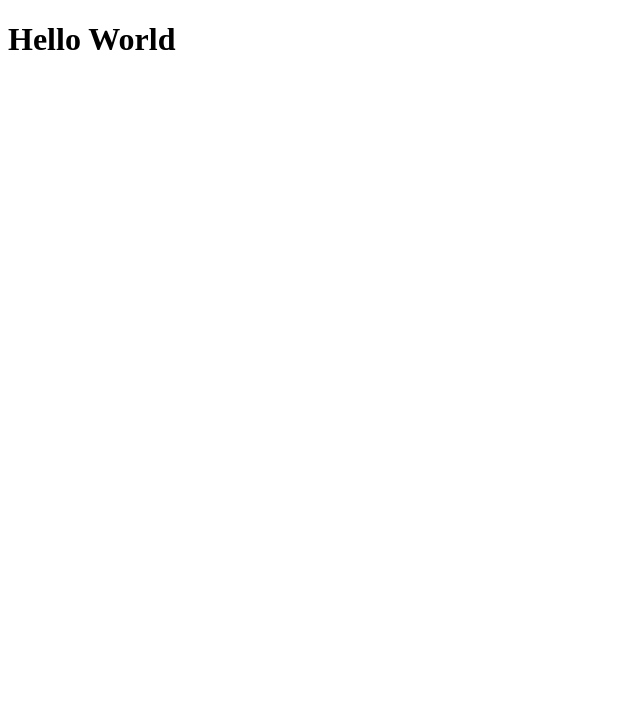
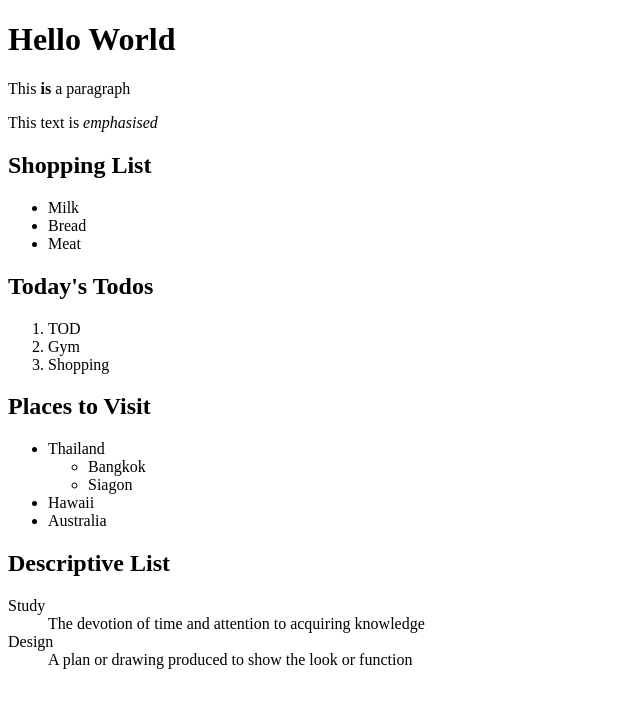
Before and after one commit to cily01/git_test, a plain HTML site: page html-boilerplate/index.html in a window 1280 px wide. Shown: the whole page, without its empty margins (0-640 px from the left). Drawn offline with Linux system fonts and the light colour scheme.

Commit message:
added working with text and lists

```diff
--- a/html-boilerplate/index.html
+++ b/html-boilerplate/index.html
@@ -1,3 +1,4 @@
+<!-- BOILERPLATE HTML-->
 <!DOCTYPE html>
 <html lang="en">
     <head>
@@ -7,5 +8,42 @@
 
     <body>
         <h1>Hello World</h1>
+        <p>This <strong>is</strong> a paragraph</p>
+        <p>This text is <em>emphasised</em></p>
+
+        <h2>Shopping List</h2>
+        <ul>
+            <li>Milk</li>
+            <li>Bread</li>
+            <li>Meat</li>
+        </ul>
+
+        <h2>Today's Todos</h2>
+        <ol start="1">
+            <li>TOD</li>
+            <li>Gym</li>
+            <li>Shopping</li>
+        </ol>
+
+        <h2>Places to Visit</h2>
+        <ul>
+            <li>Thailand
+                <ul>
+                    <li>Bangkok</li>
+                    <li>Siagon</li>
+                </ul>
+            </li>
+            <li>Hawaii</li>
+            <li>Australia</li>
+        </ul>
+
+        <h2>Descriptive List</h2>
+        <dl>
+            <dt>Study</dt>
+            <dd>The devotion of time and attention to acquiring knowledge</dd>
+            <dt>Design</dt>
+            <dd>A plan or drawing produced to show the look or function</dd>
+        </dl>
+
     </body>
 </html>
```
